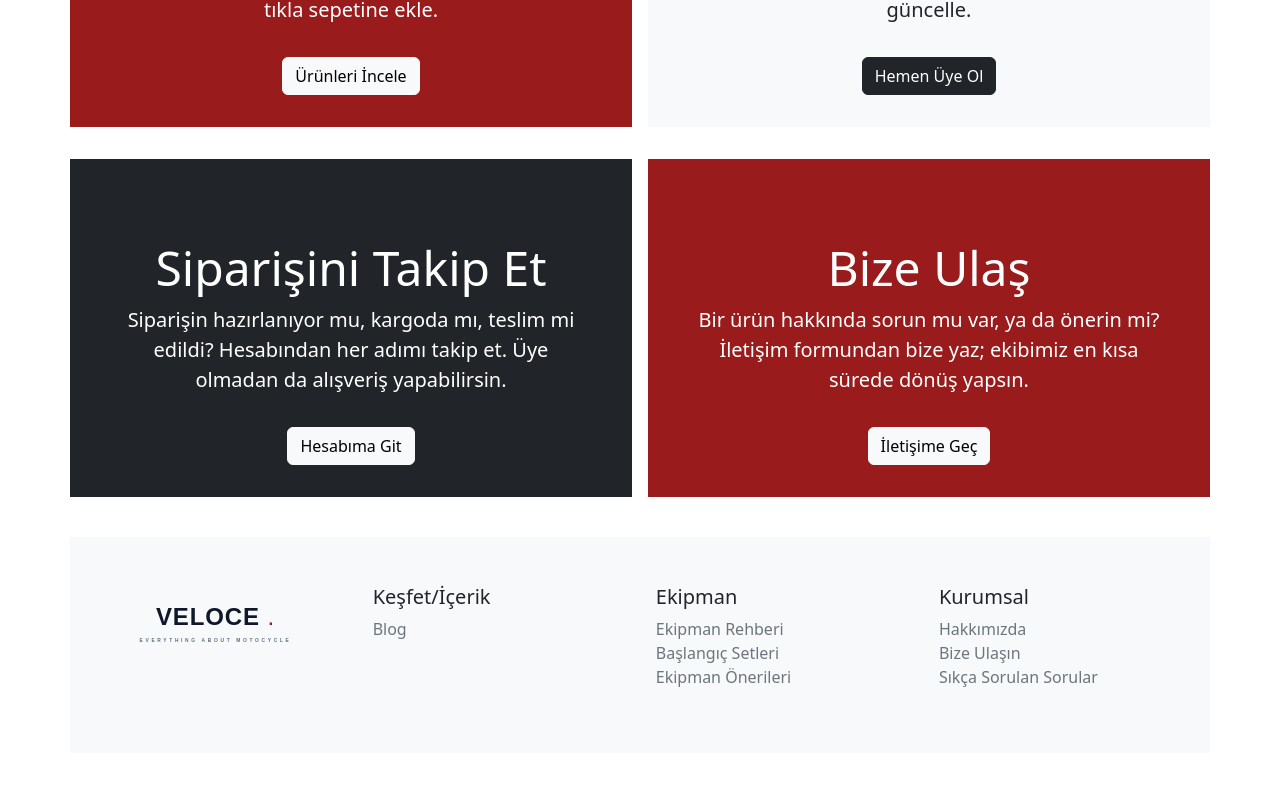
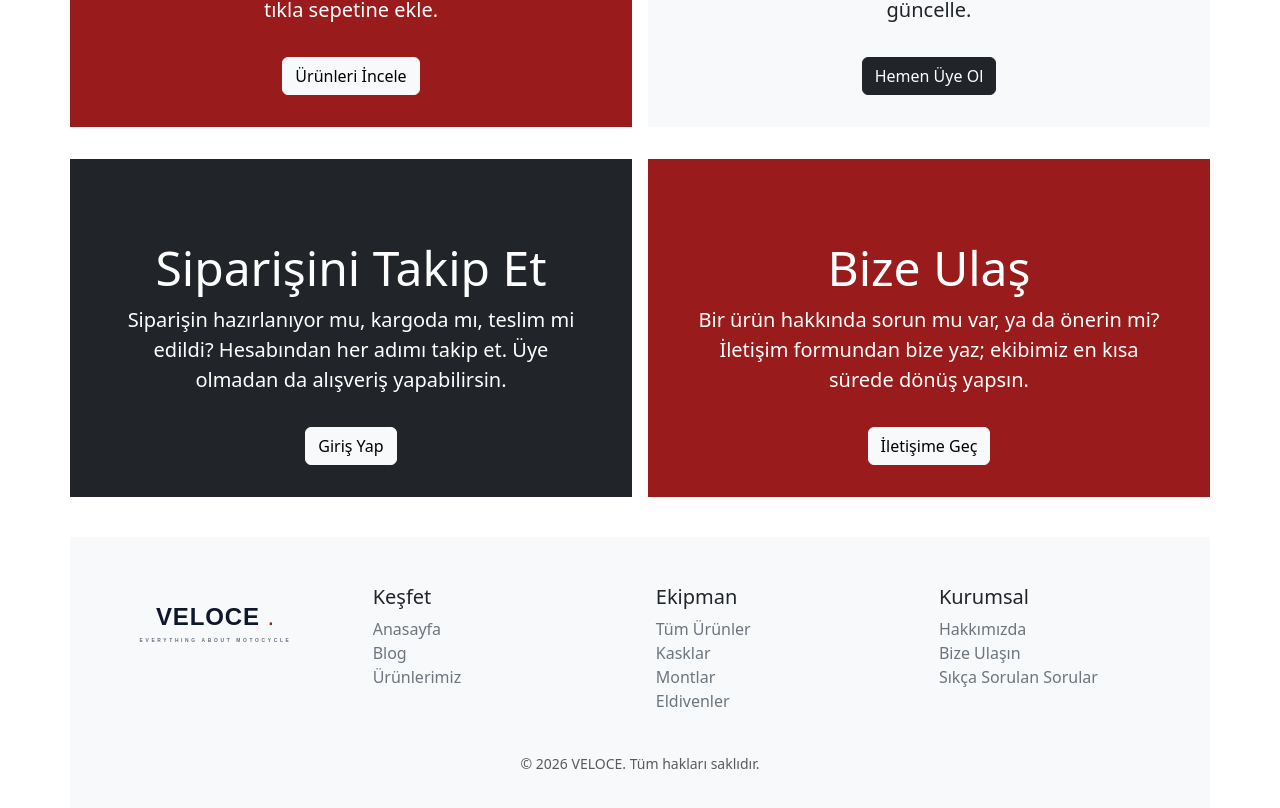
Before and after one commit to berkeozbulut/Veloce, a Vue app in the folder frontend/: page / in a window 1280 px wide. Shown: the part 967-1775 px from the top of the page. Before the commit the page ends 1720 px from the top, so only its background shows below. Built offline with nearby package versions, Linux system fonts and the light colour scheme.

Commit message:
Footer linkleri düzeltildi, sss içeriği güncellendi

```diff
--- a/frontend/src/App.vue
+++ b/frontend/src/App.vue
@@ -78,10 +78,16 @@ import { Modal } from 'bootstrap/dist/js/bootstrap.min';
                 </RouterLink>
             </div>
             <div class="col-6 col-md">
-                <h5>Keşfet/İçerik</h5>
+                <h5>Keşfet</h5>
                 <ul class="list-unstyled text-small">
                     <li>
-                        <router-link to="/" class="link-secondary text-decoration-none" href="#">Blog</router-link>
+                        <router-link to="/" class="link-secondary text-decoration-none">Anasayfa</router-link>
+                    </li>
+                    <li>
+                        <router-link to="/blog" class="link-secondary text-decoration-none">Blog</router-link>
+                    </li>
+                    <li>
+                        <router-link to="/product" class="link-secondary text-decoration-none">Ürünlerimiz</router-link>
                     </li>
                 </ul>
             </div>
@@ -89,16 +95,19 @@ import { Modal } from 'bootstrap/dist/js/bootstrap.min';
                 <h5>Ekipman</h5>
                 <ul class="list-unstyled text-small">
                     <li>
-                        <router-link to="/product" class="link-secondary text-decoration-none" href="#">Ekipman
-                            Rehberi</router-link>
+                        <router-link to="/product" class="link-secondary text-decoration-none">Tüm Ürünler</router-link>
                     </li>
                     <li>
-                        <router-link to="/product" class="link-secondary text-decoration-none" href="#">Başlangıç
-                            Setleri</router-link>
+                        <router-link :to="{ path: '/product', query: { q: 'kask' } }"
+                            class="link-secondary text-decoration-none">Kasklar</router-link>
                     </li>
                     <li>
-                        <router-link to="/product" class="link-secondary text-decoration-none" href="#">Ekipman
-                            Önerileri</router-link>
+                        <router-link :to="{ path: '/product', query: { q: 'mont' } }"
+                            class="link-secondary text-decoration-none">Montlar</router-link>
+                    </li>
+                    <li>
+                        <router-link :to="{ path: '/product', query: { q: 'eldiven' } }"
+                            class="link-secondary text-decoration-none">Eldivenler</router-link>
                     </li>
                 </ul>
             </div>
@@ -118,6 +127,7 @@ import { Modal } from 'bootstrap/dist/js/bootstrap.min';
                 </ul>
             </div>
         </div>
+        <p class="text-muted text-center small mt-4 mb-0">© 2026 VELOCE. Tüm hakları saklıdır.</p>
     </footer>
     <!--! sepet-->
     <Sepet />
--- a/frontend/src/views/About.vue
+++ b/frontend/src/views/About.vue
@@ -6,7 +6,7 @@
       <div class="position-relative overflow-hidden p-3 p-md-5 m-md-3 text-center bg-body-tertiary">
         <div class="col-md-6 p-lg-5 mx-auto my-5">
           <h1 class="display-3 fw-bold " style="color: black;">Motosiklet ve Biz</h1>
-          <h3 class="fw-normal text-muted mb-3 mt-5"> Motosiklet tutkusunu kalite ve güvenle buluşturmak için yola
+          <p class="lead text-muted mb-3 mt-5"> Motosiklet tutkusunu kalite ve güvenle buluşturmak için yola
             çıktık. Sürücülere en iyi ekipmanları,
             güvenilir ürünleri ve güncel motosiklet dünyasını tek bir platformda sunmayı hedefliyoruz.
             <br><br>
@@ -16,7 +16,7 @@
             <br><br>
             Bizim için motosiklet yalnızca bir ulaşım aracı değil, özgürlüğün ve tutkunun en güzel halidir.
             Güvenle sürün, keyifle keşfedin.
-          </h3>
+          </p>
         </div>
       </div>
 
--- a/frontend/src/views/Home.vue
+++ b/frontend/src/views/Home.vue
@@ -37,7 +37,7 @@
               <h2 class="display-5">Siparişini Takip Et</h2>
               <p class="lead">Siparişin hazırlanıyor mu, kargoda mı, teslim mi edildi? Hesabından her adımı takip et.
                 Üye olmadan da alışveriş yapabilirsin.</p>
-              <RouterLink to="/user" class="btn btn-light mt-3">Hesabıma Git</RouterLink>
+              <button class="btn btn-light mt-3" data-bs-toggle="modal" data-bs-target="#loginModal">Giriş Yap</button>
             </div>
           </div>
 
--- a/frontend/src/views/faq.vue
+++ b/frontend/src/views/faq.vue
@@ -1,4 +1,6 @@
 <template>
+    <h1>Sıkça Sorulan Sorular</h1>
+    <hr>
 <div class="content">
             <div class="accordion mt-5" id="accordionExample">
                 <div class="accordion-item">
@@ -41,8 +43,7 @@
                     <div id="collapseThree" class="accordion-collapse collapse" aria-labelledby="headingThree"
                         data-bs-parent="#accordionExample">
                         <div class="accordion-body">
-                            Her ürün sayfasında bulunan beden tablosunu inceleyerek baş çevrenize en uygun kask ölçüsünü
-                            seçebilirsiniz. </div>
+                           Kafa çevrenizi mezurayla ölçüp İletişim sayfasından bize yazın, size uygun bedeni önerelim. </div>
                     </div>
                 </div>
             </div>
```
